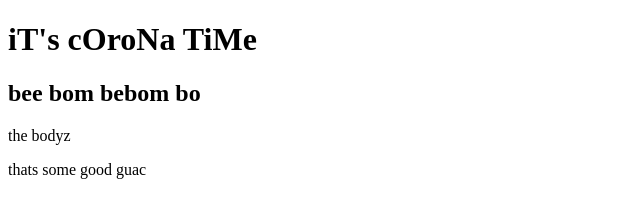
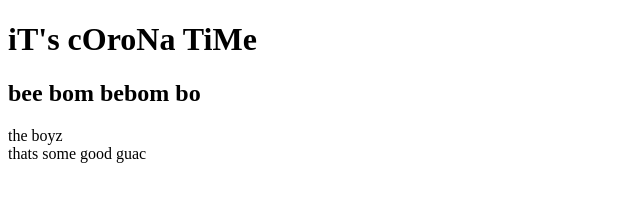
Before and after one commit to steelemal/bucky, a plain HTML site: page index4.html in a window 1280 px wide. Shown: the whole page, without its empty margins (0-640 px from the left). Drawn offline with Linux system fonts and the light colour scheme.

Commit message:
Update index4.html

```diff
--- a/index4.html
+++ b/index4.html
@@ -10,8 +10,7 @@
   <h1> iT's cOroNa TiMe</h1>
   <h2> bee bom bebom bo</h2>
 
-  <p> the bodyz </p>
-  <p> thats some good guac </p>
+  the boyz <br /> thats some good guac
 
 </body>
 </html>
```
